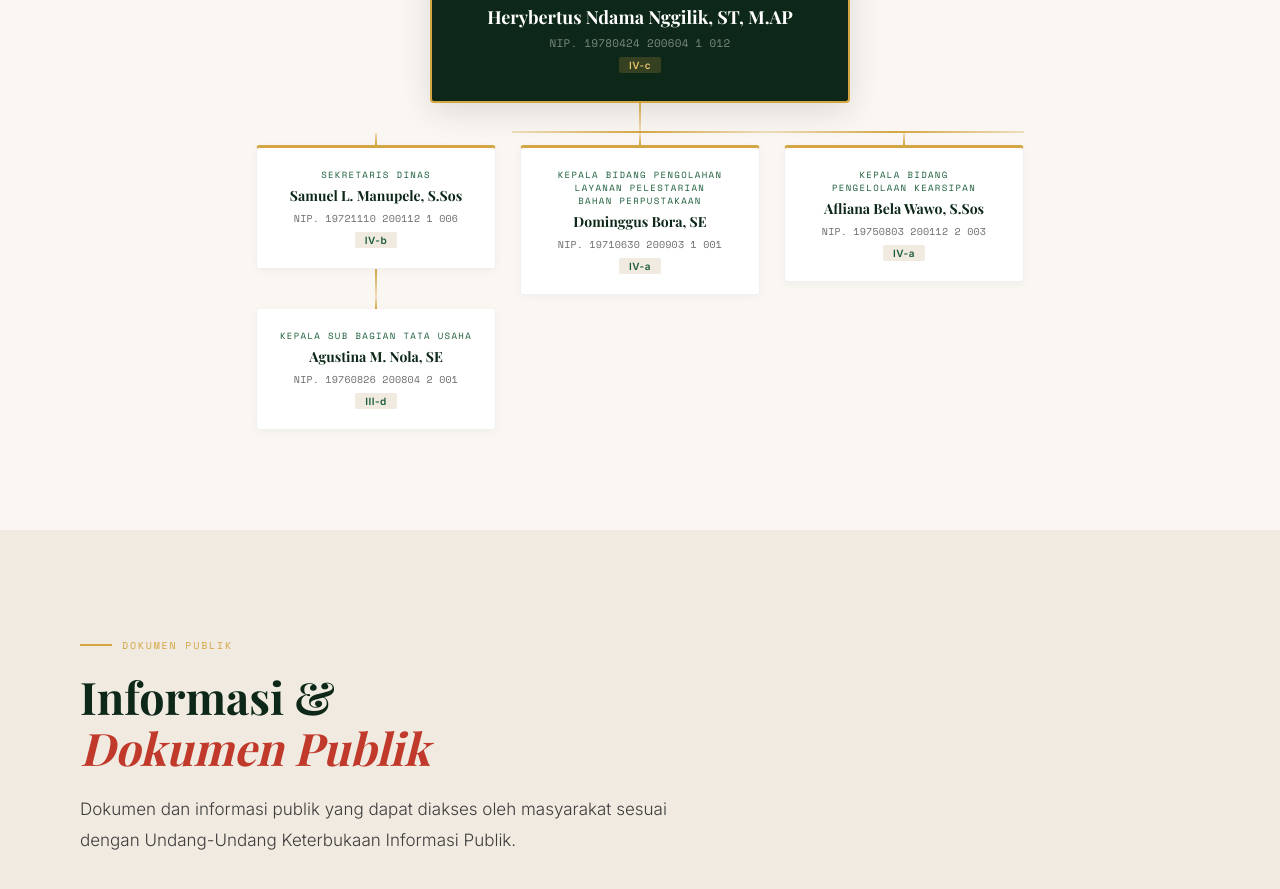
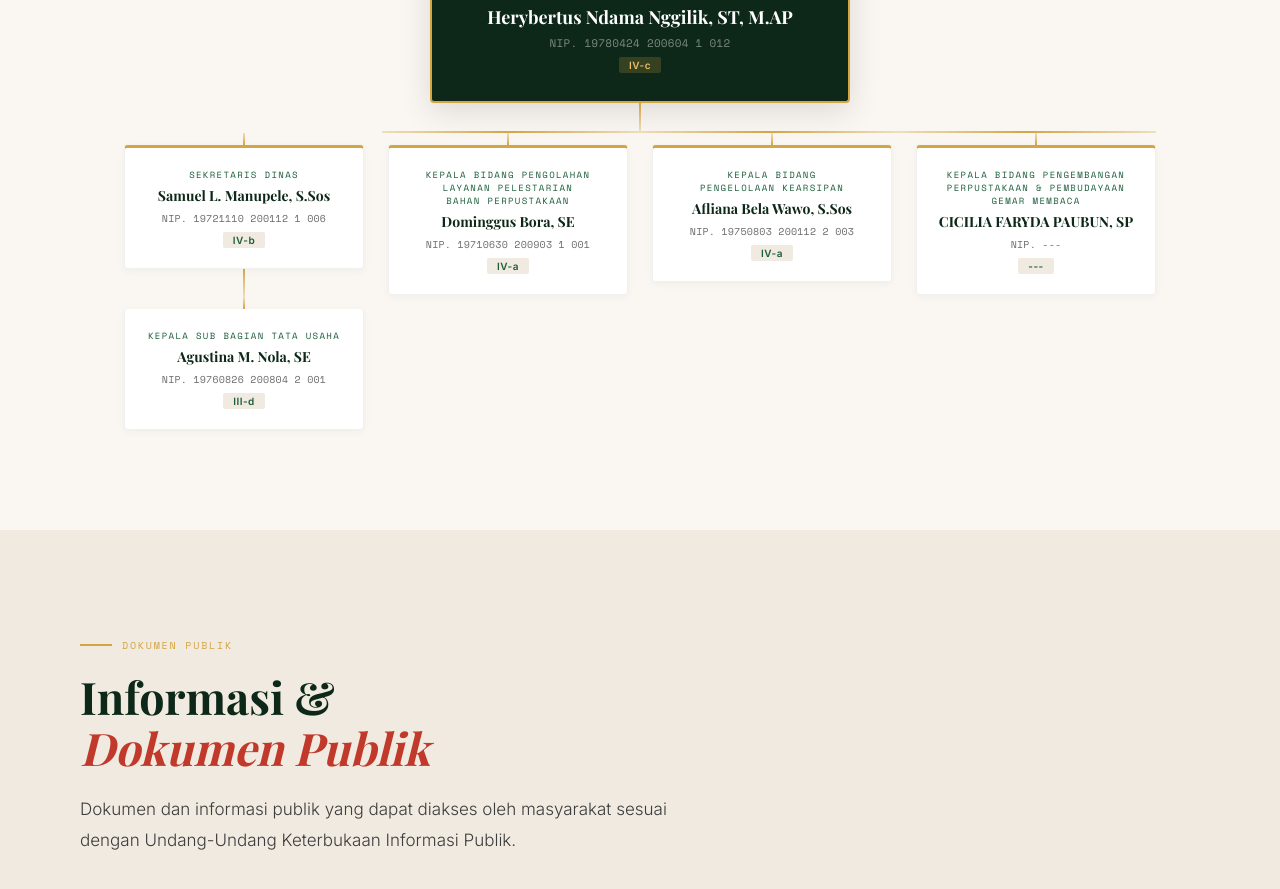
Before and after one commit to hudsonjhonson9-arch/perpustakaandaerahsumbabarat, a React (Vite) app: page / in a window 1280 px wide. Shown: the part 4343-5232 px from the top of the page. Built offline with nearby package versions, Linux system fonts and the light colour scheme; a web font is replaced by a local one.

Commit message:
add Cicilia Faryda Paubun as Kabid Pengembangan Perpustakaan & Pembudayaan Gemar Membaca

```diff
--- a/src/App.jsx
+++ b/src/App.jsx
@@ -631,6 +631,13 @@ const STRUKTUR = {
       gol:"IV-a",
       children:[],
     },
+    {
+      title:"KEPALA BIDANG PENGEMBANGAN\nPERPUSTAKAAN & PEMBUDAYAAN\nGEMAR MEMBACA",
+      name:"CICILIA FARYDA PAUBUN, SP",
+      nip:"---",
+      gol:"---",
+      children:[],
+    },
   ],
 };
 
```
